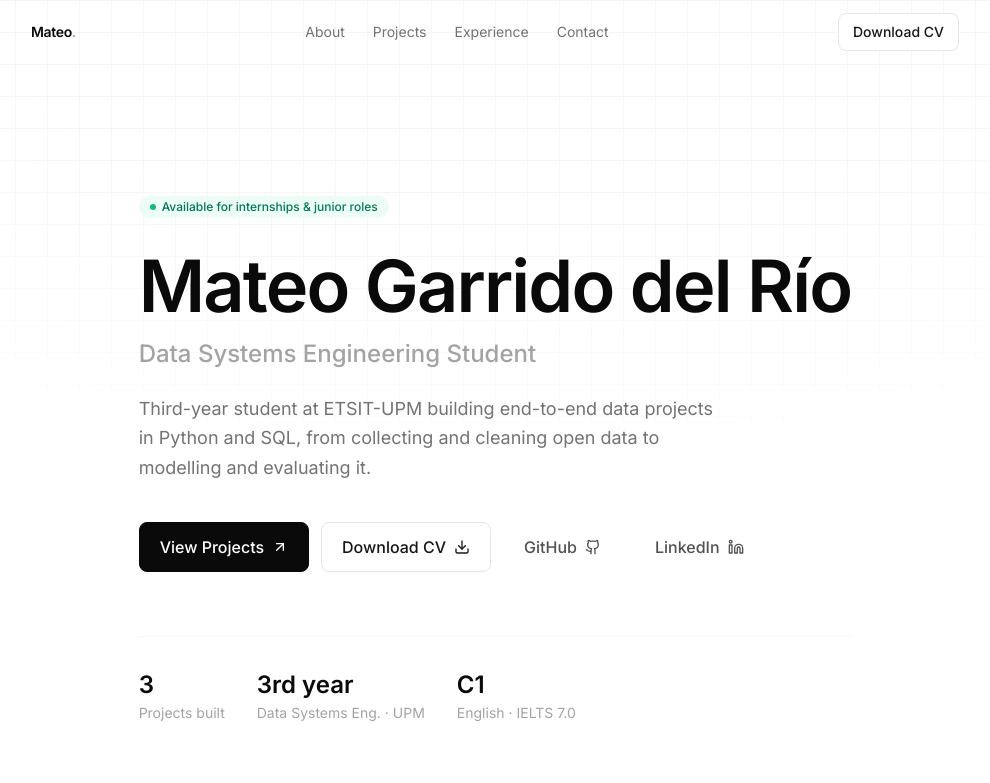
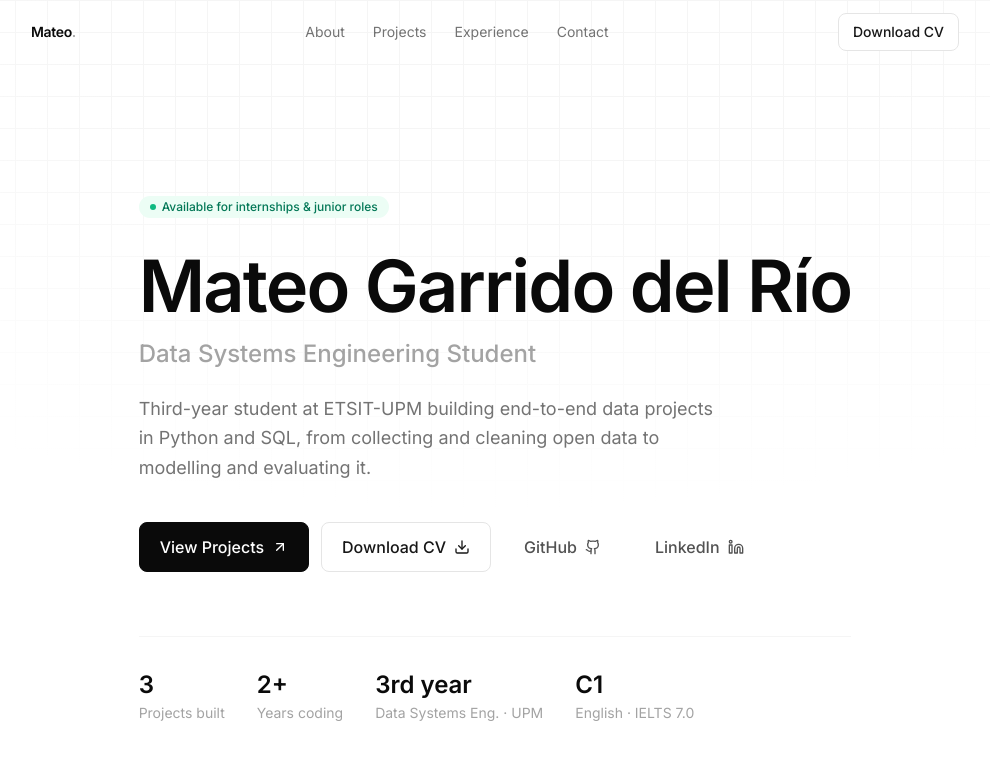
Before and after one commit to mateogdr/portfolio, a Next.js app: page / in a window 1280 px wide. Shown: the top 783 px of the page, without its empty margins (145-1135 px from the left). Built offline with nearby package versions, Linux system fonts and the light colour scheme.

Commit message:
Add years coding stat to hero (#3)
- Add "2+ Years coding" back to the hero stats row.

```diff
--- a/components/sections/Hero.tsx
+++ b/components/sections/Hero.tsx
@@ -134,6 +134,7 @@ export function Hero() {
           >
             {[
               { value: "3", label: "Projects built" },
+              { value: "2+", label: "Years coding" },
               { value: "3rd year", label: "Data Systems Eng. · UPM" },
               { value: "C1", label: "English · IELTS 7.0" },
             ].map((stat) => (
```
